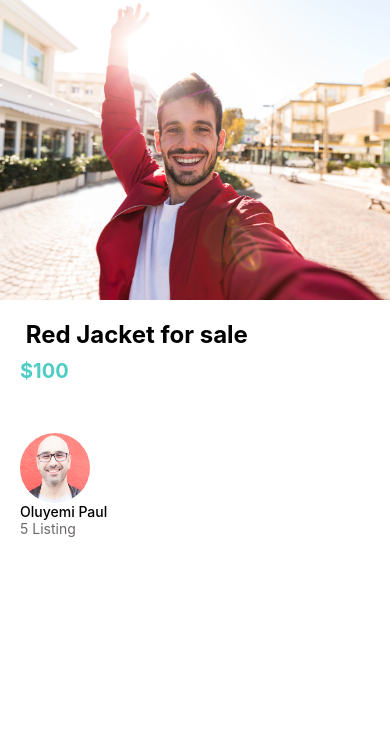
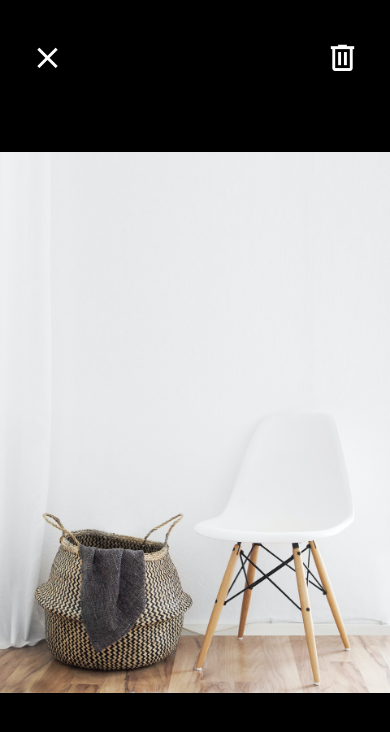
Before and after one commit to Ol-create/4Resell, a React Native app: screen / in a window 390 px wide. Shown: the top 732 px of the page. Built offline with nearby package versions, Linux system fonts and the light colour scheme.

Commit message:
add close and delete icons

```diff
--- a/App.js
+++ b/App.js
@@ -12,6 +12,6 @@
 
 export default function App() {
   return (
-   <ListingDetailScreen />
+   <ViewImageScreen />
   );
 }
--- a/app/screens/ViewImageScreen.jsx
+++ b/app/screens/ViewImageScreen.jsx
@@ -1,13 +1,18 @@
 import { StyleSheet, Image, View   } from 'react-native'
 import React from 'react'
+import { MaterialCommunityIcons } from "@expo/vector-icons"
 
 import colors from "../config/colors"
 
 export default function ViewImageScreen() {
   return (
     <View style={styles.container}>
-      <View style={styles.closeIcon}></View>
-      <View style={styles.deleteIcon}></View>
+      <View style={styles.closeIcon}>
+        <MaterialCommunityIcons name="close" color="white" size={35} />
+      </View>
+      <View style={styles.deleteIcon}>
+        <MaterialCommunityIcons name="trash-can-outline" color="white" size={35} />
+      </View>
       <Image
         resizeMode="contain"
         source={require("../assets/chair.jpg")}
@@ -19,9 +24,6 @@
 
 const styles = StyleSheet.create({
   closeIcon: {
-    width: 50,
-    height: 50,
-    backgroundColor: colors.primary,
     position: "absolute",
     top: 40,
     left: 30,
@@ -31,9 +33,6 @@
     flex: 1,
   },
   deleteIcon: {
-    width: 50,
-    height: 50,
-    backgroundColor: colors.secondary,
     position: "absolute",
     top: 40,
     right: 30,
```
